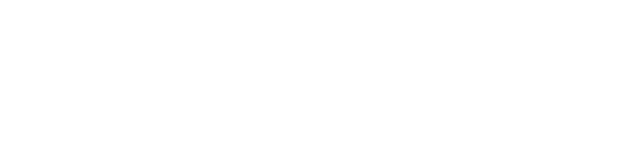
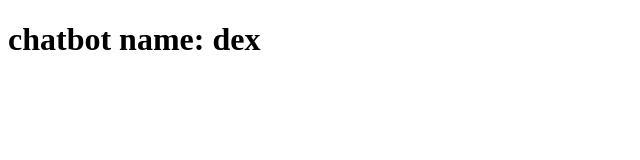
Before and after one commit to dhsdhs17y1fchoongyijundexter/dex, a plain HTML site: page index.html in a window 1280 px wide. Shown: the whole page, without its empty margins (0-640 px from the left). Drawn offline with Linux system fonts and the light colour scheme.

Commit message:
Update index.html

```diff
--- a/index.html
+++ b/index.html
@@ -1,6 +1,7 @@
 <!doctype html>
 <html>
   <body>
+    <h1>chatbot name: dex</h1>
     <script type='text/javascript' id='susi-bot-script' data-userid='9ce82aab70d0cb17bfb2fa54485eb661' data-group='Social' data-language='en' data-skill='Dex' src='https://skills.susi.ai/susi-chatbot.js'></script>
   </body>
  </html>
```
